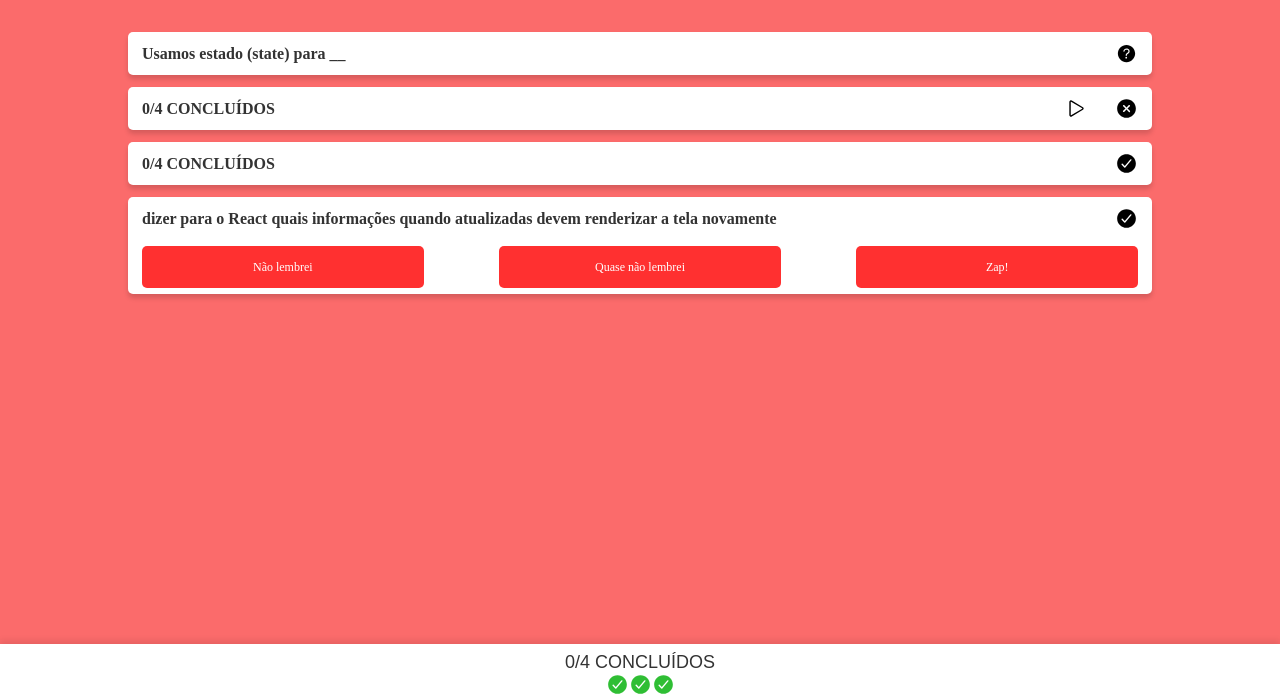
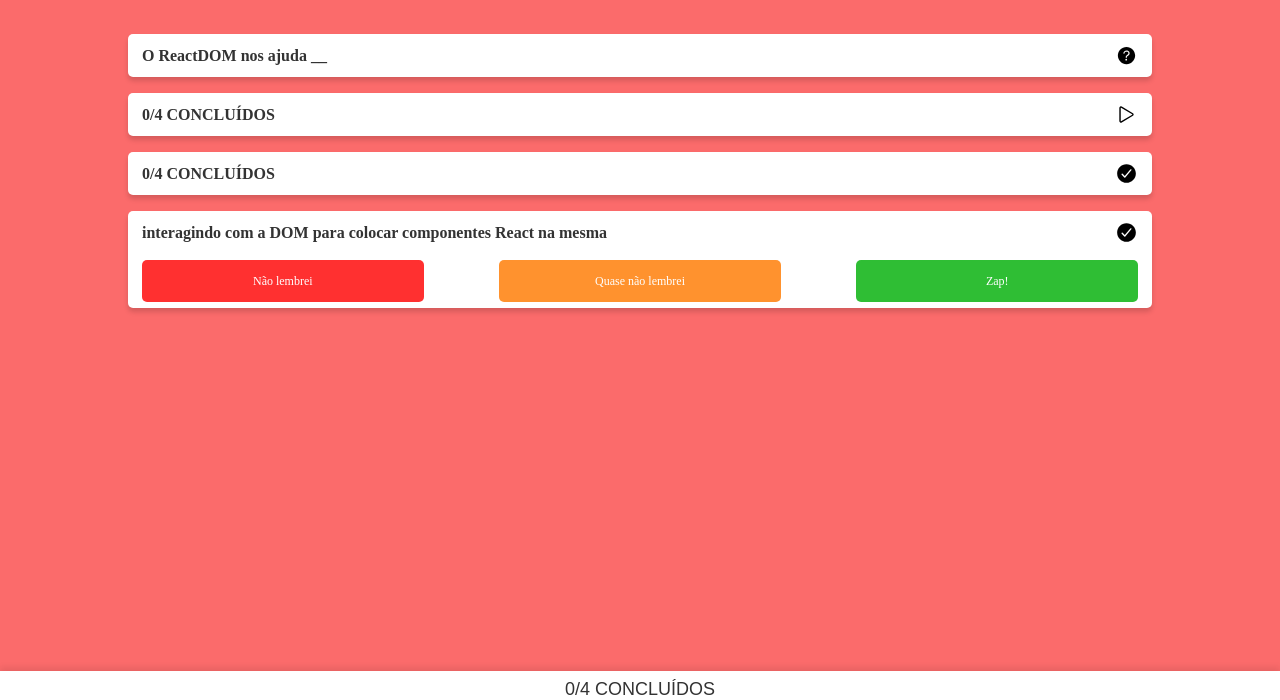
Before and after one commit to kcandeloni/projeto8-zaprecall, a React app: page /game in a window 1280 px wide. Shown: the part 100-800 px from the top of the page. Built offline with nearby package versions, Linux system fonts and the light colour scheme; a web font is replaced by a local one.

Commit message:
opções selecionadas pelo usuário

```diff
--- a/src/assets/CSS/style.css
+++ b/src/assets/CSS/style.css
@@ -10,3 +10,15 @@
   ion-icon {
     font-size: 23px;
   }
+
+.red {
+    color: #FF3030;
+}
+
+.green {
+    color: #2FBE34;
+}
+
+.yellow {
+    color: #FF922E;
+}
--- a/src/components/App.js
+++ b/src/components/App.js
@@ -12,7 +12,7 @@
       <BrowserRouter>
         <Routes>
           <Route path="/" element={<Iniciar />}/>
-          <Route path="/game" element={<Game>{[b]}</Game>}/>
+          <Route path="/game" element={<Game>{[a,b,c,d]}</Game>}/>
         </Routes>
       </BrowserRouter>
     );
--- /dev/null
+++ b/src/components/addCheck/AddCheckZap.js
@@ -0,0 +1,4 @@
+export default function AddCheckZap ({checkZap: checkZap}, color, name) {
+    checkZap.zaps.push({name: name, color: color});
+    checkZap.function(checkZap);
+}
--- a/src/components/game/Game.js
+++ b/src/components/game/Game.js
@@ -3,17 +3,13 @@
 import setinha from '../../assets/ZapRecall-Recursos/setinha.png';
 import React from 'react';
 import Resultado from '../resultado/Resultado';
-
-
+import AddCheckZap from '../addCheck/AddCheckZap';
 
 export default function Game(props) {
 
     const [contador, setContador] = React.useState(0);
-    const [checkZap, setCheckZap] = React.useState({menssagem: '', meta: 4, zaps: [{name: "checkmark-circle",color: "green"}, {name: "checkmark-circle",color: "green"}, {name: "checkmark-circle",color: "green"}]});
-
-    function addcheck (){
-
-    }
+    const [checkZap, setCheckZap] = React.useState({status: 0, meta: 4, zaps: []});
+    checkZap.function = setCheckZap;
 
     return (
         <>
@@ -33,7 +29,6 @@
                     <div className='inerte'>
                         <h3>0/4 CONCLUÍDOS</h3>
                             <ion-icon name="play-outline"></ion-icon>
-                            <ion-icon name="close-circle"></ion-icon>
                     </div>
                 </div>
                 <div className='pergunta'>
@@ -48,13 +43,13 @@
                         <ion-icon name="checkmark-circle"></ion-icon>
                     </div>
                     <div className='opcoes'>
-                        <div onClick={contador < 4 ? () => setContador(contador + 1): false}>
+                        <div onClick={function (){ if(contador < 4){setContador(contador + 1); AddCheckZap({checkZap}, 'red', 'close-circle')}}}>
                             <p>Não lembrei</p>
                         </div>
-                        <div>
+                        <div onClick={function (){ if(contador < 4){setContador(contador + 1); AddCheckZap({checkZap}, 'yellow', 'help-circle')}}}>
                             <p>Quase não lembrei</p>
                         </div>
-                        <div>
+                        <div onClick={function (){ if(contador < 4){setContador(contador + 1); AddCheckZap({checkZap}, 'green', 'checkmark-circle')}}}>
                             <p>Zap!</p>
                         </div>
                     </div>
--- a/src/components/game/style.css
+++ b/src/components/game/style.css
@@ -20,29 +20,6 @@
     height: 60px;
     margin-right: 20px;
 }
-
-.resultado {
-    width: 100%;
-    background: #FFFFFF;
-    box-shadow: 0px -4px 6px rgba(0, 0, 0, 0.08);
-
-    position: fixed;
-    left: 0;
-    bottom: 0;
-
-    display: flex;
-    justify-content: center;
-    align-items: center;
-    flex-direction: column;
-}
-
-.resultado h2 {
-    font-weight: 400;
-    font-size: 18px;
-    color: #333333;
-    margin: 8px 0 0 0;
-}
-
 .perguntas {
     display: flex;
     justify-content: center;
@@ -54,7 +31,7 @@
     width: 80vw;
     background-color: #FFFFFF;
     padding: 0px 14px;
-    margin: 6px 0;
+    margin: 8px 0;
 
     box-shadow: 0px 4px 5px rgba(0, 0, 0, 0.15);
     border-radius: 5px;
@@ -93,7 +70,6 @@
 .opcoes div{
     width: 22vw;
     height: 42px;
-    background: #FF3030;
     border-radius: 5px;
 
     display: flex;
@@ -112,3 +88,15 @@
 
     color: #FFFFFF;
 }
+
+.opcoes div:nth-child(1){
+    background-color: #FF3030;
+}
+
+.opcoes div:nth-child(2){
+    background-color: #FF922E;
+}
+
+.opcoes div:nth-child(3){
+    background-color: #2FBE34;
+}
--- a/src/components/resultado/Resultado.js
+++ b/src/components/resultado/Resultado.js
@@ -11,7 +11,7 @@
                 <div>
                     {zaps.map(zap => <span className={zap.color}><ion-icon name={zap.name}></ion-icon></span>)}
                 </div>
-                {zaps.length > 3 ? <Link to='../'><div className='botaoReinicia'><h7>REINICIAR RECALL</h7></div></Link>: ''}
+                {zaps.length > 3 ? <Link to='../'><div className='botaoReinicia'><h6>REINICIAR RECALL</h6></div></Link>: ''}
             </div>
     );
 }
--- a/src/components/resultado/style.css
+++ b/src/components/resultado/style.css
@@ -1,13 +1,23 @@
-.red {
-    color: #FF3030;
+.resultado {
+    width: 100%;
+    background: #FFFFFF;
+    box-shadow: 0px -4px 6px rgba(0, 0, 0, 0.08);
+
+    position: fixed;
+    left: 0;
+    bottom: 0;
+
+    display: flex;
+    justify-content: center;
+    align-items: center;
+    flex-direction: column;
 }
 
-.green {
-    color: #2FBE34;
-}
-
-.yellow {
-    color: #FF922E;
+.resultado h2 {
+    font-weight: 400;
+    font-size: 18px;
+    color: #333333;
+    margin: 8px 0 0 0;
 }
 
 .resultado img {
@@ -45,6 +55,11 @@
     width: 167px;
     background: #FB6B6B;
     border-radius: 5px;
+    margin-bottom: 8px;
+    cursor: pointer;
+}
+
+.botaoReinicia h6{
     font-weight: 400;
     font-size: 14px;
     line-height: 28px;
@@ -53,6 +68,5 @@
     text-align: center;
     justify-content: center;
     color: #FFFFFF;
-    margin-bottom: 8px;
-    cursor: pointer;
+    margin: 0 0;
 }
```
